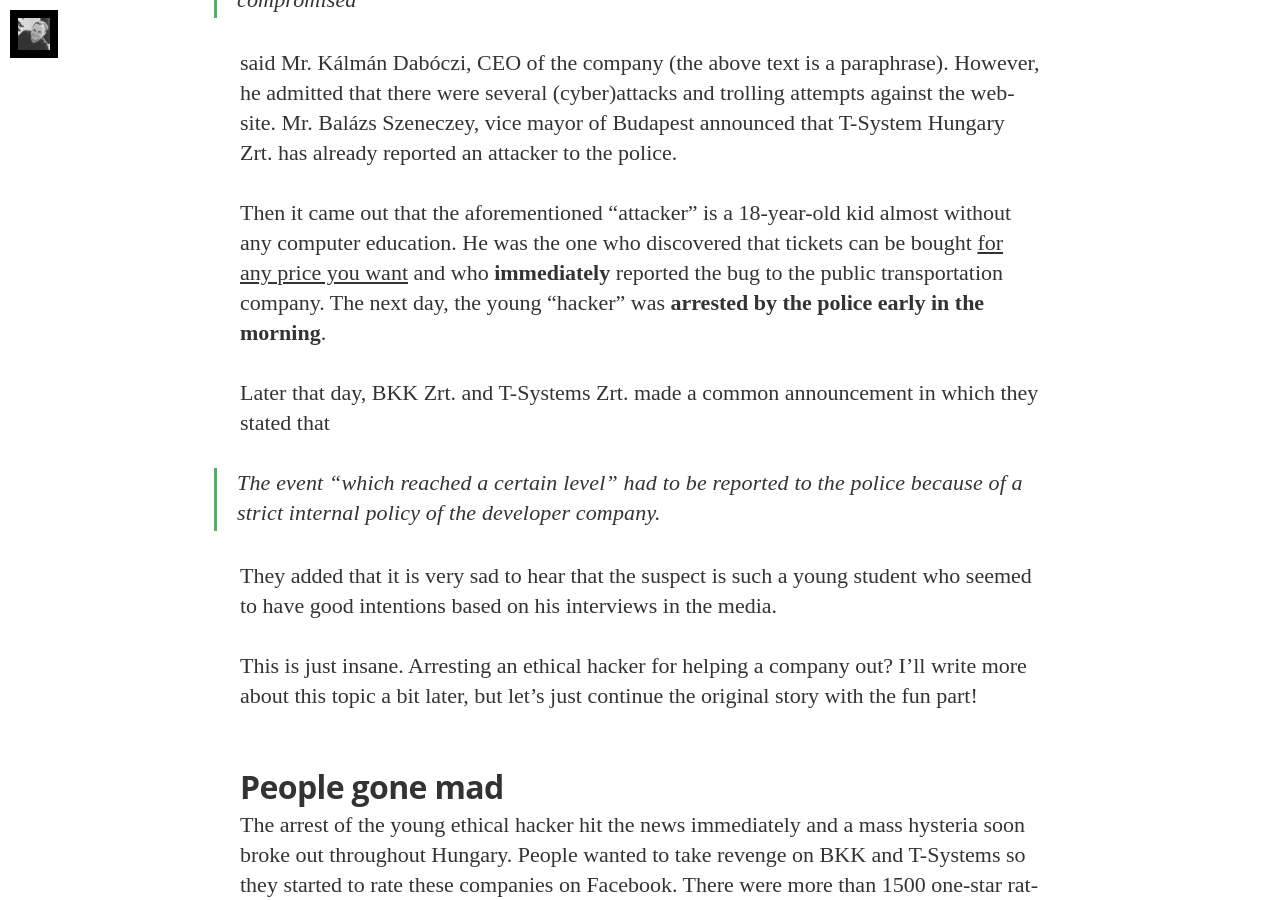
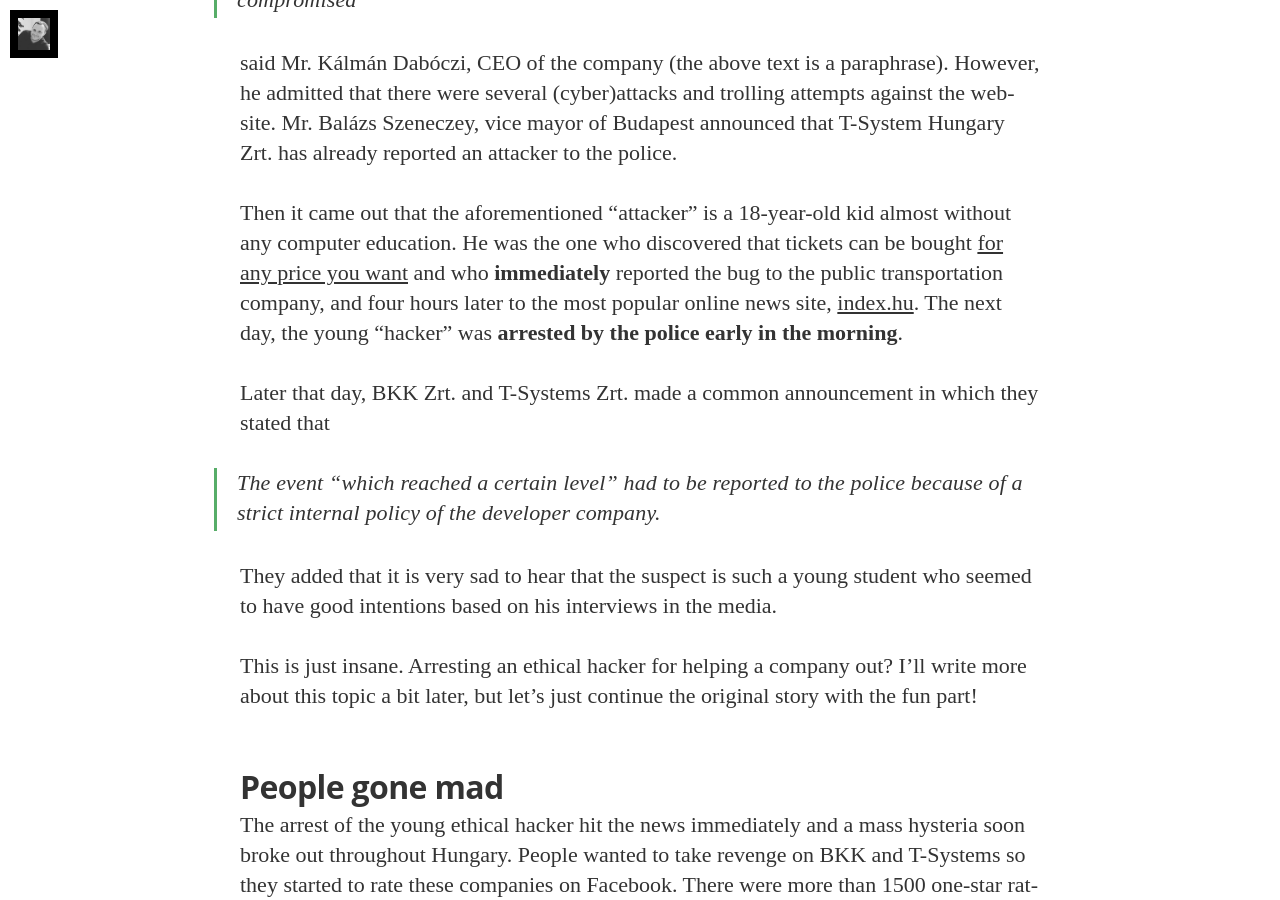
Before and after one commit to kocsismate/kocsismate.github.io, a Jekyll site: the page built from _posts/2017-07-23-18-year-old-ethical-hacker-got-arrested-in-hungary.md, in a window 1280 px wide and 900 px high, scrolled down 4000 px. Built offline with Jekyll 4.4.1, drawn with Linux system fonts in a browser that asks for light colours; nearby versions of some CDN libraries; some web fonts are replaced; comment, search, counter and statistics services are not loaded; some of the changed text lies outside the part shown.

```diff
--- a/_posts/2017-07-23-18-year-old-ethical-hacker-got-arrested-in-hungary.md
+++ b/_posts/2017-07-23-18-year-old-ethical-hacker-got-arrested-in-hungary.md
@@ -1,6 +1,6 @@
 ---
 layout: post
-title: "18-year-old ethical hacker got arrested in Hungary"
+title: "A 18-year-old ethical hacker got arrested in Hungary"
 date: 2017-07-23 20:00:00
 categories: security
 tags: social-justice
@@ -65,8 +65,8 @@ T-System Hungary Zrt. has already reported an attacker to the police.
 
 Then it came out that the aforementioned "attacker" is a 18-year-old kid almost without any computer education. He was
 the one who discovered that tickets can be bought [for any price you want](#security-gone-wrong) and who **immediately**
-reported the bug to the public transportation company. The next day, the young "hacker" was **arrested by the police early in
-the morning**.
+reported the bug to the public transportation company, and four hours later to the most popular online news site,
+[index.hu][index-bkk-tag]. The next day, the young "hacker" was **arrested by the police early in the morning**.
 
 Later that day, BKK Zrt. and T-Systems Zrt. made a common announcement in which they stated that
 
```
